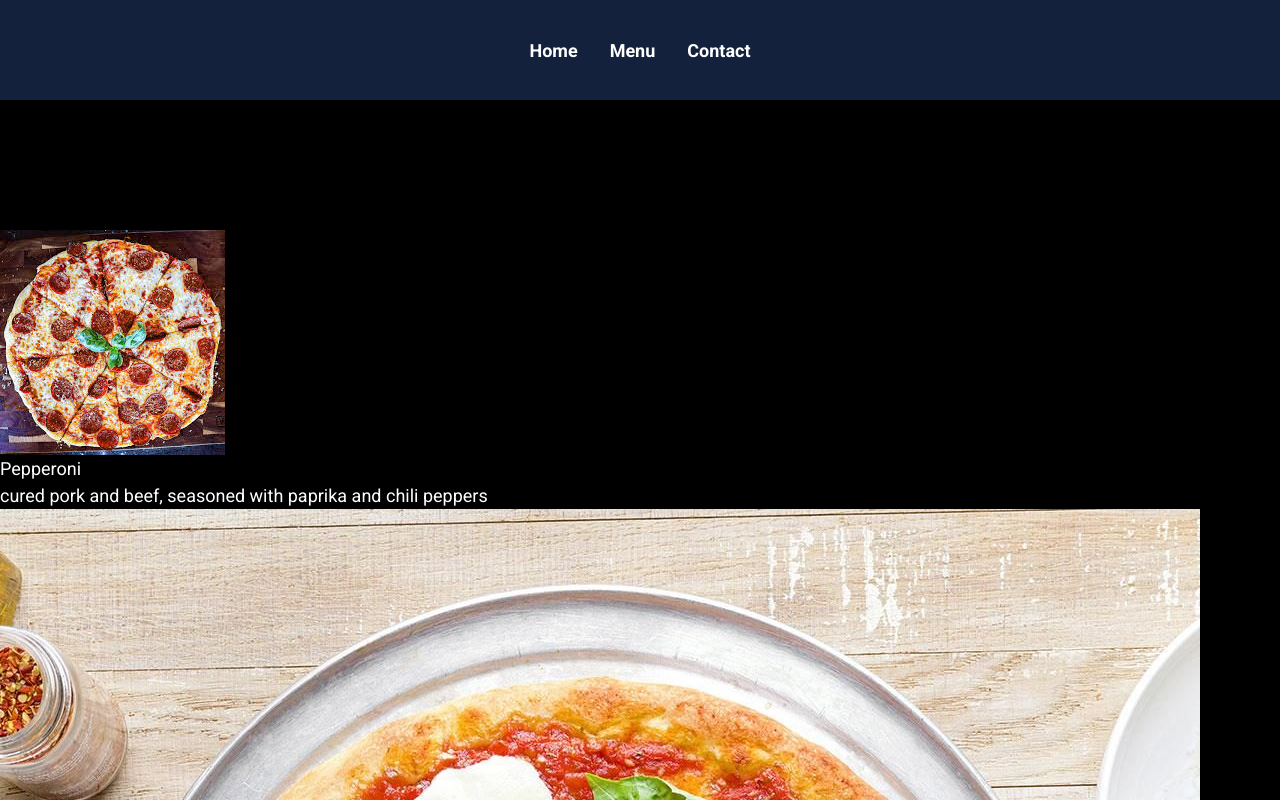
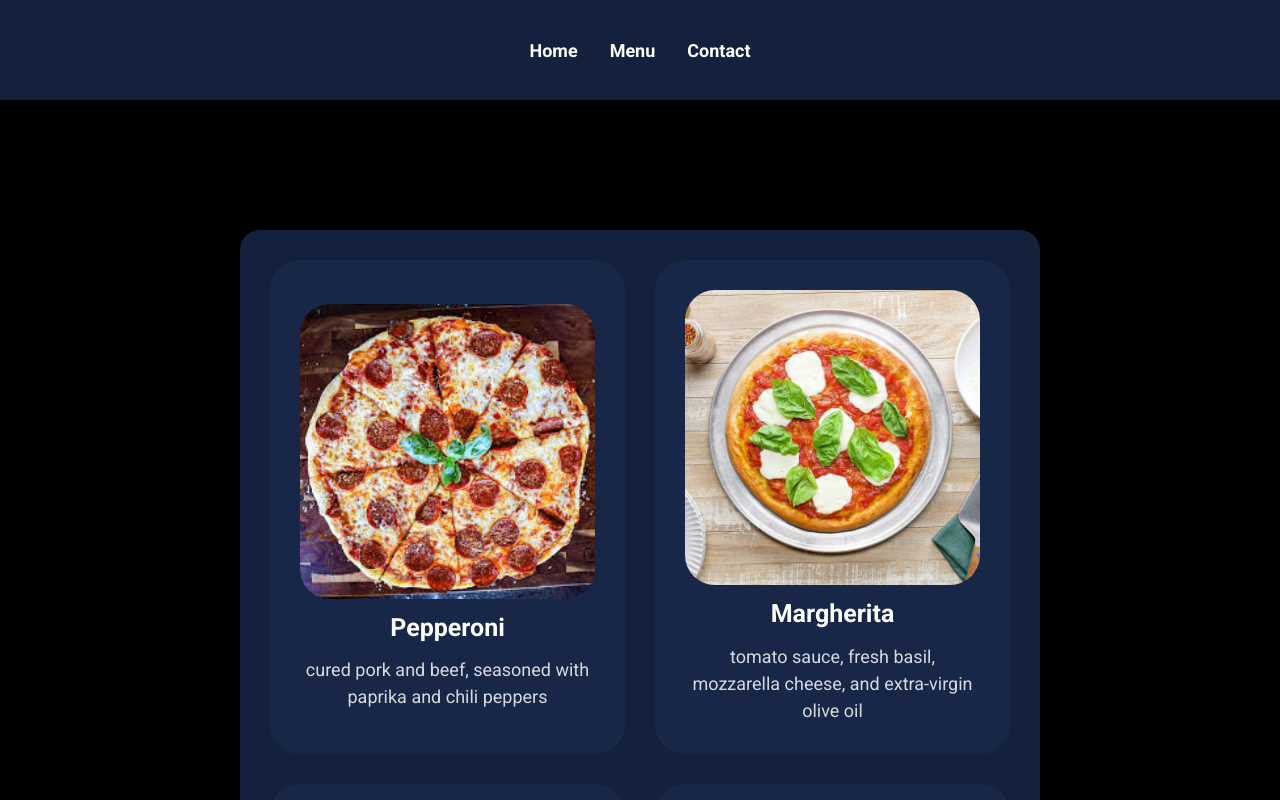
Before and after one commit to david-tseluiko/restaurant-page, a website built with webpack: page src/template.html in a window 1280 px wide. Shown: the top 800 px of the page. Built offline with nearby package versions, Linux system fonts and the light colour scheme.

Commit message:
Create styling for the menu page

```diff
--- a/src/style.css
+++ b/src/style.css
@@ -123,19 +123,24 @@ body {
     margin-bottom: 5px;
 }
 
+/* shared properties */
+
+.homepage,
+.menu-page {
+    background-color: var(--blue);
+    max-width: 800px;
+    margin: 0 auto;
+    padding: 30px;
+    border-radius: 20px;
+    align-items: center;
+    justify-content: center;
+}
+
 /* homepage */
-
 .homepage {
     display: flex;
     flex-direction: column;
-    align-items: center;
-    justify-content: center;
     gap: 10px;
-    background-color: var(--blue);
-    max-width: 600px;
-    margin: 0 auto;
-    padding: 30px 15px;
-    border-radius: 20px;
 }
 
 .homepage-title {
@@ -153,3 +158,45 @@ body {
     width: 300px;
     border-radius: 10%;
 }
+
+/* Menu Page */
+.menu-page {
+    display: grid;
+    grid-template-columns: repeat(2, 1fr);
+    gap: 30px;
+}
+
+.menu-item {
+    display: flex;
+    flex-direction: column;
+    align-items: center;
+    justify-content: center;
+    background-color: rgba(36, 55, 97, 0.3);
+    width: 100%;
+    height: 100%;
+    gap: 10px;
+    padding: 30px;
+    border-radius: 30px;
+    text-align: center;
+    cursor: pointer;
+    transition: 0.3s ease all;
+}
+
+.menu-item:hover {
+    background-color: rgba(36, 55, 97, 0.5);
+}
+
+.menu-page img {
+    width: 100%;
+    height: auto;
+    border-radius: 30px;
+}
+
+.menu-title {
+    font-weight: 700;
+    font-size: 25px;
+}
+
+.menu-description {
+    color: #ffffffd2;
+}
```
